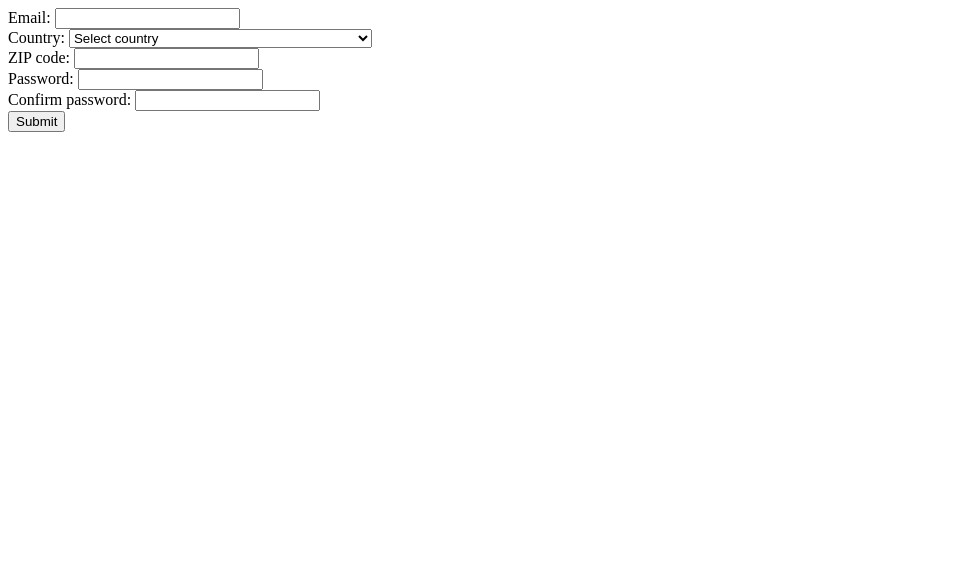
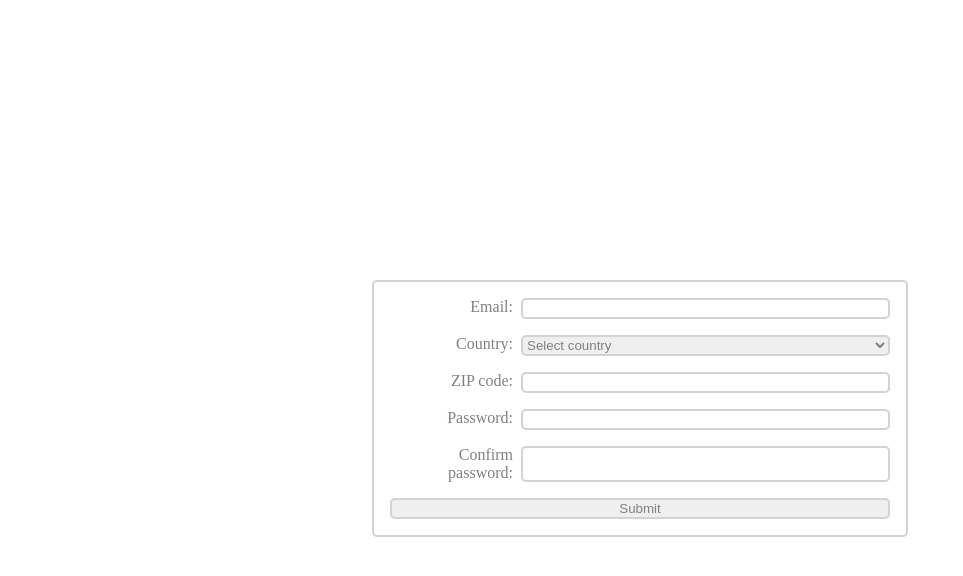
Before and after one commit to alejandro83457/form-validator, a website built with webpack: page dist/index.html in a window 1280 px wide. Shown: the whole page, without its empty margins (0-963 px from the left). Built offline with nearby package versions, Linux system fonts and the light colour scheme.

Commit message:
Add rough form layout and styling

```diff
--- a/dist/index.html
+++ b/dist/index.html
@@ -4,31 +4,32 @@
     <meta charset="UTF-8" />
     <meta name="viewport" content="width=device-width, initial-scale=1.0" />
     <script src="main.js" defer></script>
+    <link rel="stylesheet" href="style.css" />
     <title>Document</title>
   </head>
   <body>
     <form>
       <div class="emailDiv">
         <label for="email">Email:</label>
-        <input type="email" name="email" id="email" />
+        <input type="email" name="email" id="email" required />
       </div>
       <div class="countryDiv">
         <label for="country">Country:</label>
-        <select value="country" id="country">
+        <select value="country" id="country" required>
           <option value="Select country">Select country</option>
         </select>
       </div>
       <div class="zipDiv">
         <label for="zip">ZIP code:</label>
-        <input type="text" name="zip" id="zip" />
+        <input type="text" name="zip" id="zip" required />
       </div>
       <div class="passDiv">
         <label for="password">Password:</label>
-        <input type="password" name="password" id="password" />
+        <input type="password" name="password" id="password" required />
       </div>
       <div class="confirmDiv">
         <label for="confirm">Confirm password:</label>
-        <input type="password" name="confirm" id="confirm" />
+        <input type="password" name="confirm" id="confirm" required />
       </div>
       <input type="submit" value="Submit" />
     </form>
--- /dev/null
+++ b/dist/style.css
@@ -0,0 +1,32 @@
+body {
+  display: flex;
+  height: 100vh;
+  justify-content: center;
+  align-items: center;
+  color: gray;
+}
+form {
+  display: flex;
+  flex-direction: column;
+  gap: 1rem;
+  width: 500px;
+
+  border: 2px solid lightgray;
+  border-radius: 5px;
+  padding: 1rem;
+}
+
+form > div {
+  text-align: right;
+  display: grid;
+  gap: 0.5rem;
+  grid-template-columns: 1fr 3fr;
+  grid-template-rows: 1fr;
+}
+
+input,
+select {
+  border: 2px solid lightgray;
+  border-radius: 5px;
+  color: inherit;
+}
```
